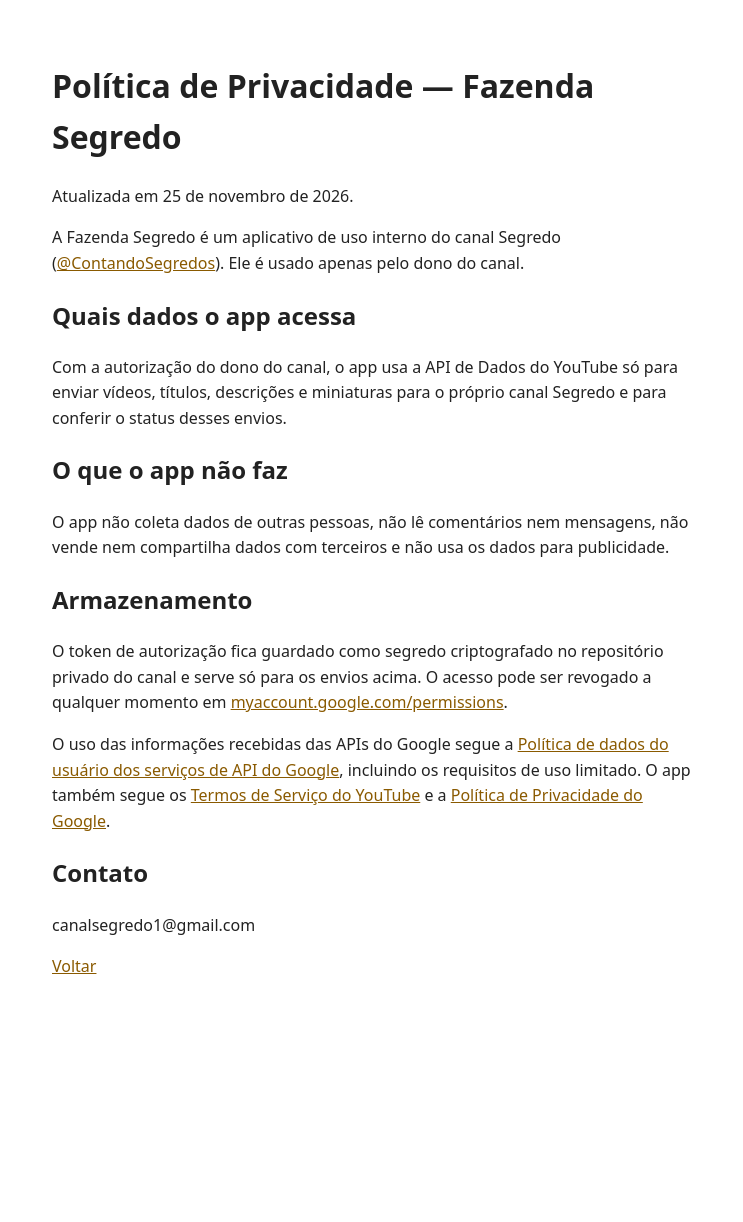
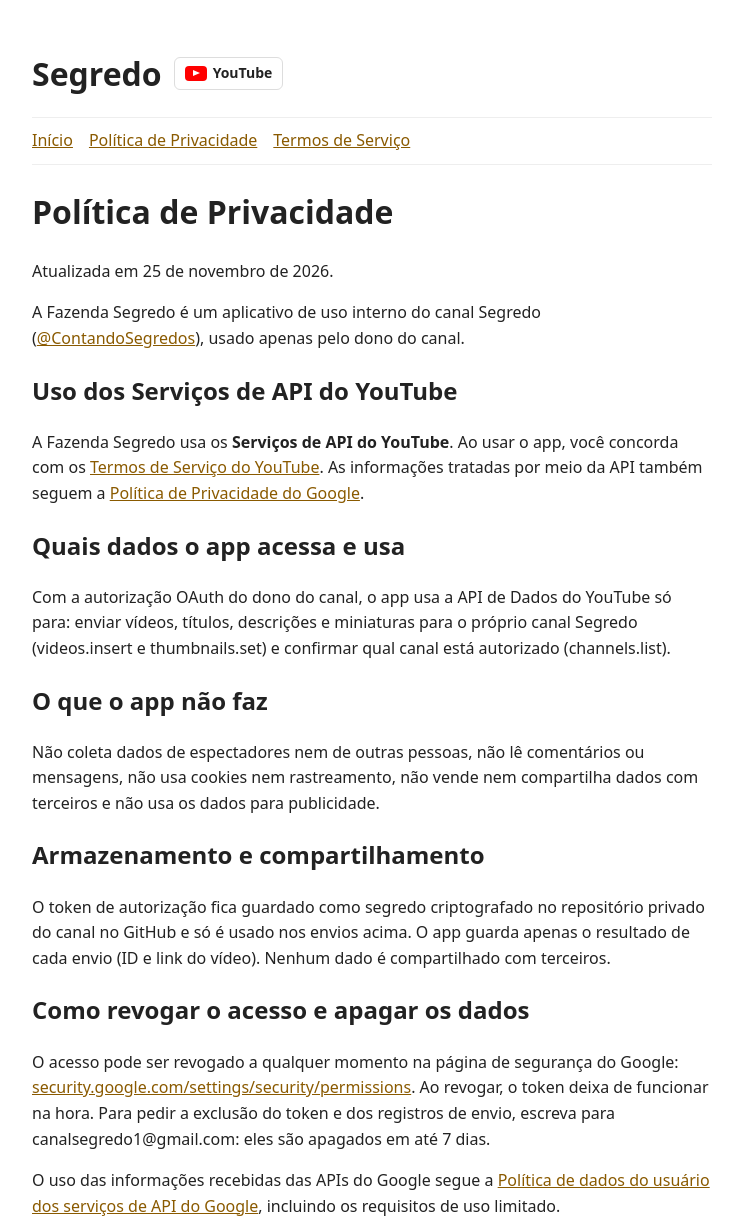
Before and after one commit to canalsegredo1-maker/canalsegredo1-maker.github.io, a plain HTML site: page privacidade.html in a window 1280 px wide. Shown: the top 1222 px of the page, without its empty margins (268-1011 px from the left). Before the commit the page ends 1040 px from the top, so only its background shows below. Drawn offline with Linux system fonts and the light colour scheme.

Commit message:
Add files via upload

```diff
--- a/privacidade.html
+++ b/privacidade.html
@@ -1,19 +1,28 @@
 <!DOCTYPE html>
 <html lang="pt-BR"><head><meta charset="utf-8"><meta name="viewport" content="width=device-width,initial-scale=1">
-<title>Política de Privacidade — Fazenda Segredo</title>
-<style>body{font-family:system-ui,sans-serif;max-width:640px;margin:60px auto;padding:0 20px;line-height:1.6;color:#222}a{color:#8a5a00}</style></head>
-<body>
-<h1>Política de Privacidade — Fazenda Segredo</h1>
+<title>Política de Privacidade — Fazenda Segredo</title><style>body{font-family:system-ui,Segoe UI,sans-serif;max-width:680px;margin:48px auto;padding:0 20px;line-height:1.6;color:#222}a{color:#8a5a00}
+header{display:flex;align-items:center;gap:12px;margin-bottom:8px}.yt{display:inline-flex;align-items:center;gap:6px;font-weight:600;border:1px solid #ddd;border-radius:6px;padding:4px 10px;font-size:14px}
+.play{width:22px;height:15px;background:#ff0000;border-radius:4px;position:relative;display:inline-block}.play:after{content:"";position:absolute;left:8px;top:4px;border-left:7px solid #fff;border-top:3.5px solid transparent;border-bottom:3.5px solid transparent}
+nav{margin:18px 0;padding:10px 0;border-top:1px solid #eee;border-bottom:1px solid #eee}nav a{margin-right:16px}footer{margin-top:40px;font-size:13px;color:#666}</style></head><body>
+<header><h1 style="margin:0">Segredo</h1><span class="yt"><span class="play"></span>YouTube</span></header>
+<nav><a href="index.html">Início</a><a href="privacidade.html">Política de Privacidade</a><a href="termos.html">Termos de Serviço</a></nav>
+
+<h1>Política de Privacidade</h1>
 <p>Atualizada em 25 de novembro de 2026.</p>
-<p>A Fazenda Segredo é um aplicativo de uso interno do canal Segredo (<a href="https://www.youtube.com/@ContandoSegredos">@ContandoSegredos</a>). Ele é usado apenas pelo dono do canal.</p>
-<h2>Quais dados o app acessa</h2>
-<p>Com a autorização do dono do canal, o app usa a API de Dados do YouTube só para enviar vídeos, títulos, descrições e miniaturas para o próprio canal Segredo e para conferir o status desses envios.</p>
+<p>A Fazenda Segredo é um aplicativo de uso interno do canal Segredo (<a href="https://www.youtube.com/@ContandoSegredos">@ContandoSegredos</a>), usado apenas pelo dono do canal.</p>
+<h2>Uso dos Serviços de API do YouTube</h2>
+<p>A Fazenda Segredo usa os <b>Serviços de API do YouTube</b>. Ao usar o app, você concorda com os <a href="https://www.youtube.com/t/terms">Termos de Serviço do YouTube</a>. As informações tratadas por meio da API também seguem a <a href="https://policies.google.com/privacy">Política de Privacidade do Google</a>.</p>
+<h2>Quais dados o app acessa e usa</h2>
+<p>Com a autorização OAuth do dono do canal, o app usa a API de Dados do YouTube só para: enviar vídeos, títulos, descrições e miniaturas para o próprio canal Segredo (videos.insert e thumbnails.set) e confirmar qual canal está autorizado (channels.list).</p>
 <h2>O que o app não faz</h2>
-<p>O app não coleta dados de outras pessoas, não lê comentários nem mensagens, não vende nem compartilha dados com terceiros e não usa os dados para publicidade.</p>
-<h2>Armazenamento</h2>
-<p>O token de autorização fica guardado como segredo criptografado no repositório privado do canal e serve só para os envios acima. O acesso pode ser revogado a qualquer momento em <a href="https://myaccount.google.com/permissions">myaccount.google.com/permissions</a>.</p>
-<p>O uso das informações recebidas das APIs do Google segue a <a href="https://developers.google.com/terms/api-services-user-data-policy">Política de dados do usuário dos serviços de API do Google</a>, incluindo os requisitos de uso limitado. O app também segue os <a href="https://www.youtube.com/t/terms">Termos de Serviço do YouTube</a> e a <a href="https://policies.google.com/privacy">Política de Privacidade do Google</a>.</p>
-<h2>Contato</h2>
-<p>canalsegredo1@gmail.com</p>
-<p><a href="index.html">Voltar</a></p>
+<p>Não coleta dados de espectadores nem de outras pessoas, não lê comentários ou mensagens, não usa cookies nem rastreamento, não vende nem compartilha dados com terceiros e não usa os dados para publicidade.</p>
+<h2>Armazenamento e compartilhamento</h2>
+<p>O token de autorização fica guardado como segredo criptografado no repositório privado do canal no GitHub e só é usado nos envios acima. O app guarda apenas o resultado de cada envio (ID e link do vídeo). Nenhum dado é compartilhado com terceiros.</p>
+<h2>Como revogar o acesso e apagar os dados</h2>
+<p>O acesso pode ser revogado a qualquer momento na página de segurança do Google: <a href="https://security.google.com/settings/security/permissions">security.google.com/settings/security/permissions</a>. Ao revogar, o token deixa de funcionar na hora. Para pedir a exclusão do token e dos registros de envio, escreva para canalsegredo1@gmail.com: eles são apagados em até 7 dias.</p>
+<p>O uso das informações recebidas das APIs do Google segue a <a href="https://developers.google.com/terms/api-services-user-data-policy">Política de dados do usuário dos serviços de API do Google</a>, incluindo os requisitos de uso limitado.</p>
+<h2>Contato</h2><p>canalsegredo1@gmail.com</p>
+
+<footer>Fazenda Segredo · ferramenta interna do canal Segredo · canalsegredo1@gmail.com<br>
+Este app usa os Serviços de API do YouTube. Ao usá-lo você concorda com os <a href="https://www.youtube.com/t/terms">Termos de Serviço do YouTube</a>. <a href="https://policies.google.com/privacy">Política de Privacidade do Google</a>.</footer>
 </body></html>
```
Also changed, not shown: index.html (+15 -7 lines), termos.html (added, +23 -0 lines).
